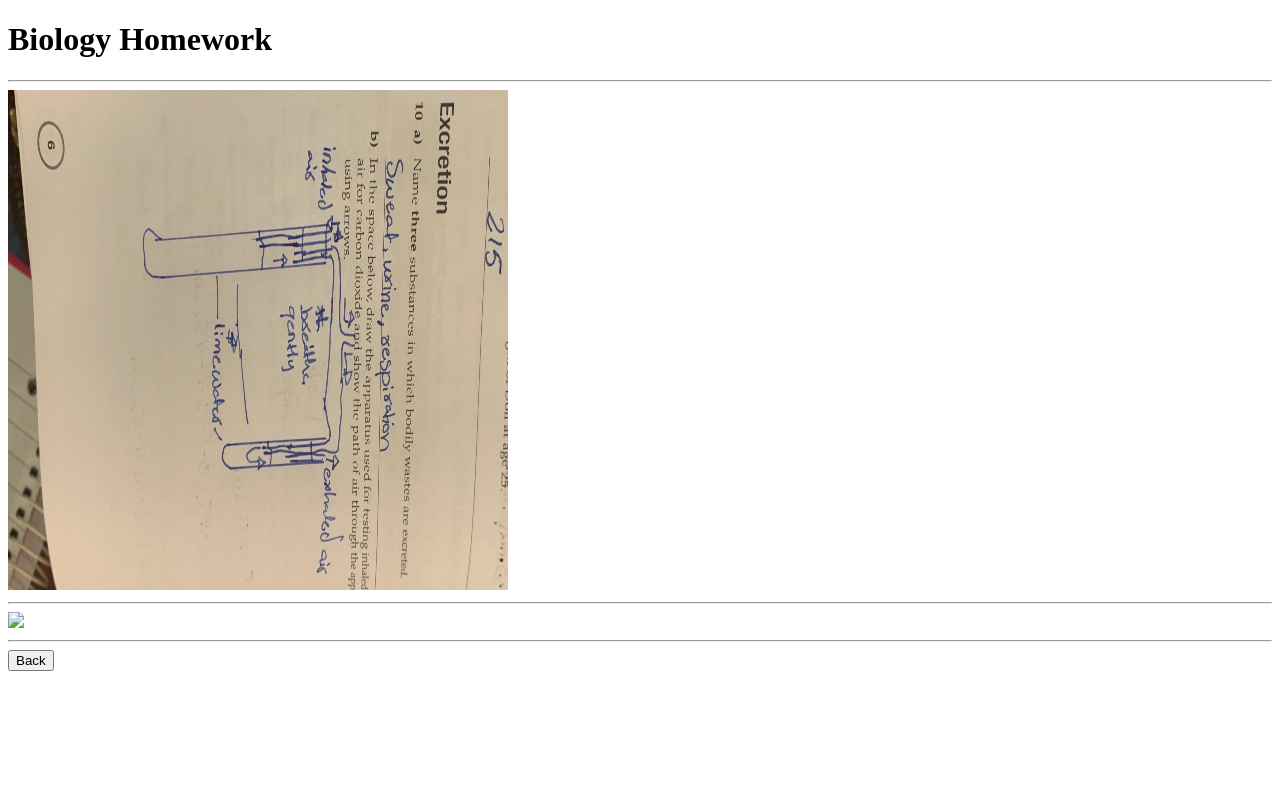
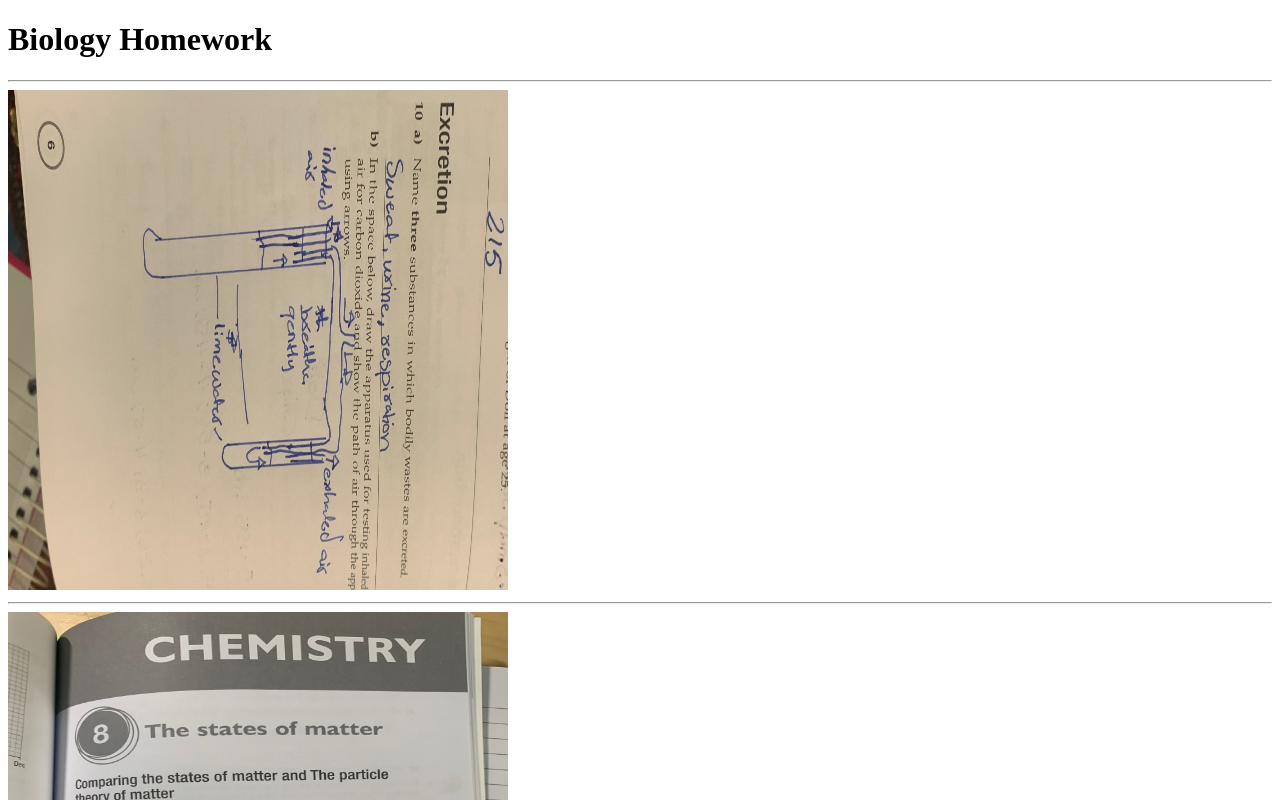
Before and after one commit to IbnArabi/science, a plain HTML site: page bio-hw.html in a window 1280 px wide. Shown: the top 800 px of the page. Drawn offline with Linux system fonts and the light colour scheme.

Commit message:
Update bio-hw.html

```diff
--- a/bio-hw.html
+++ b/bio-hw.html
@@ -13,7 +13,7 @@
         <hr>
         <img src="Pictures/MicrosoftTeams-image.png"  style="width: 500px; height: 500px;">
         <br><hr>
-        <img src="MicrosoftTeams-image (1).png" src="width: 500px; height: 500px;">
+        <img src="Pictures/MicrosoftTeams-image (1).png" style="width: 500px; height: 500px;">
         <br><hr>
         <a href="start.html">
             <button>Back</button>
```
